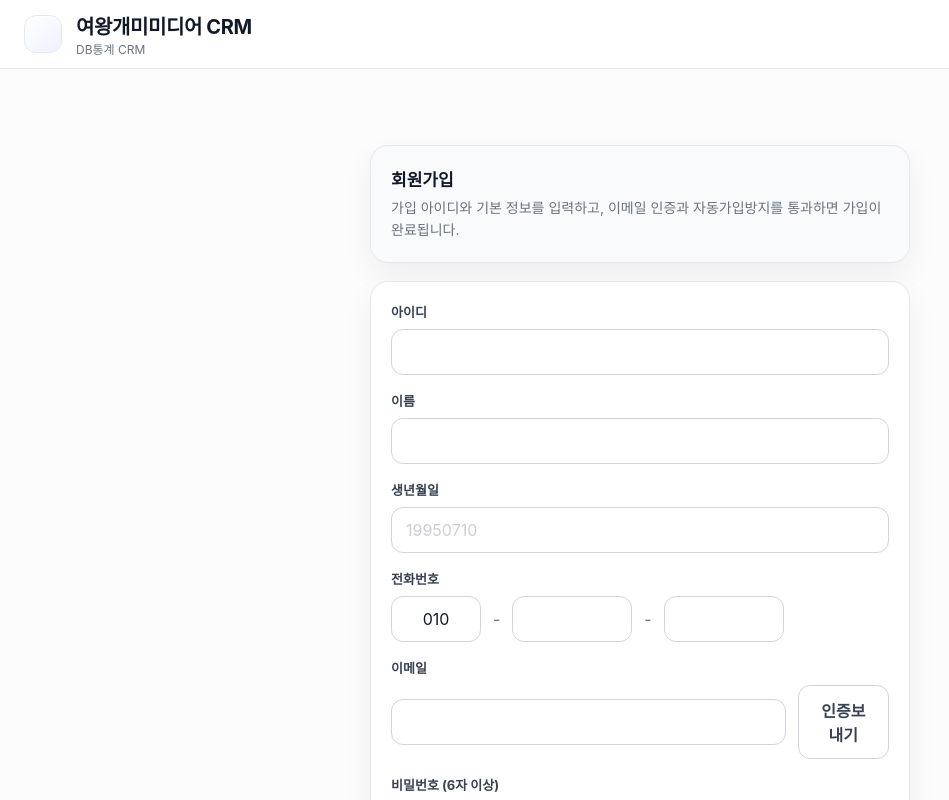
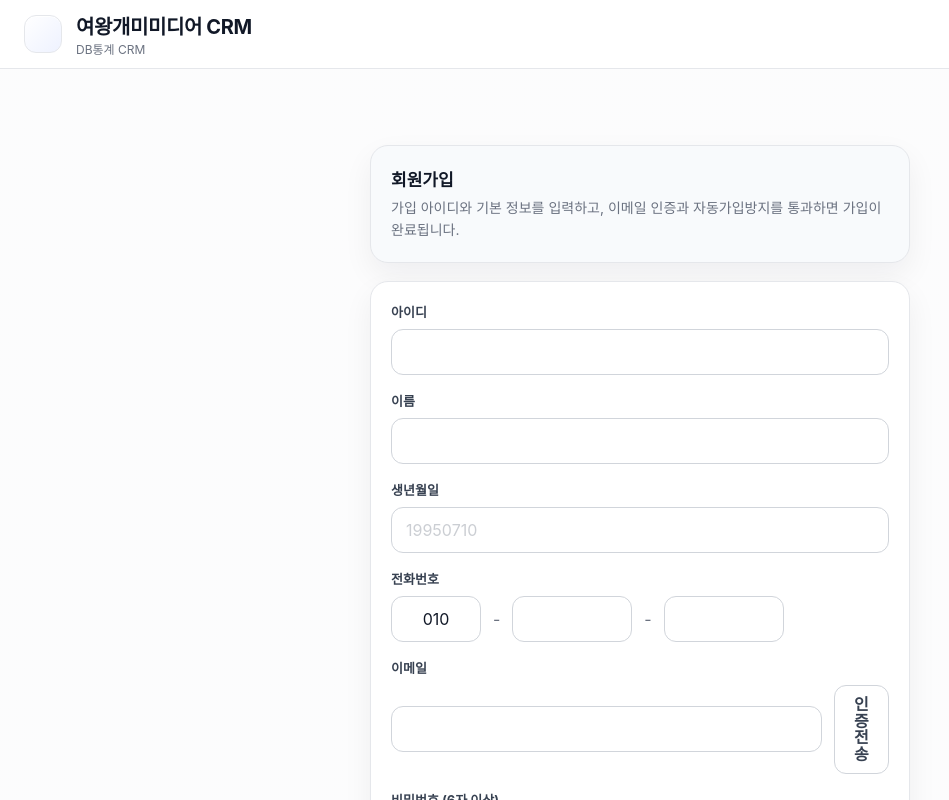
Before and after one commit to hanhwasung32421-source/youcencrm, a Next.js app: page /signup in a window 1280 px wide. Shown: the top 800 px of the page, without its empty margins (0-949 px from the left). Built offline with nearby package versions, Linux system fonts and the light colour scheme; no server answers.

Commit message:
ui: change email send label and require confirm link

```diff
--- a/app/globals.css
+++ b/app/globals.css
@@ -406,6 +406,18 @@ textarea {
   transform: none;
 }
 
+.button.multiline {
+  white-space: normal;
+  padding: 10px 14px;
+}
+
+.button-multiline-label {
+  display: flex;
+  flex-direction: column;
+  line-height: 1.05;
+  font-weight: 800;
+}
+
 .muted {
   color: var(--muted);
 }
--- a/app/signup/page.tsx
+++ b/app/signup/page.tsx
@@ -16,7 +16,6 @@ export default function SignupPage() {
 
   const [email, setEmail] = useState('')
   const [emailOtpSent, setEmailOtpSent] = useState(false)
-  const [emailOtp, setEmailOtp] = useState('')
   const [emailVerified, setEmailVerified] = useState(false)
   const [emailAccessToken, setEmailAccessToken] = useState('')
 
@@ -90,31 +89,6 @@ export default function SignupPage() {
       setEmailOtpSent(true)
       setEmailVerified(false)
       setMessage('이메일로 인증 메일을 보냈습니다. 메일의 확인(Confirm) 링크를 누르면 이 페이지로 돌아오며 자동으로 인증됩니다.')
-    } finally {
-      setLoading(false)
-    }
-  }
-
-  const verifyEmailOtp = async () => {
-    setError('')
-    setMessage('')
-    setLoading(true)
-    try {
-      const supabase = createSupabaseBrowserClient()
-      const { data, error } = await supabase.auth.verifyOtp({
-        email: email.trim(),
-        token: emailOtp.trim(),
-        type: 'email'
-      })
-
-      if (error || !data.session?.access_token) {
-        setError(error?.message || '인증번호가 올바르지 않습니다.')
-        return
-      }
-
-      setEmailVerified(true)
-      setEmailAccessToken(data.session.access_token)
-      setMessage('이메일 인증이 완료되었습니다.')
     } finally {
       setLoading(false)
     }
@@ -238,8 +212,11 @@ export default function SignupPage() {
             <label className="label">이메일</label>
             <div className="row">
               <input ref={emailRef} className="input" value={email} onChange={(e) => setEmail(e.target.value)} />
-              <button className="button secondary" type="button" disabled={loading} onClick={sendEmailOtp}>
-                인증보내기
+              <button className="button secondary multiline" type="button" disabled={loading} onClick={sendEmailOtp}>
+                <span className="button-multiline-label">
+                  <span>인증</span>
+                  <span>전송</span>
+                </span>
               </button>
             </div>
           </div>
@@ -247,17 +224,11 @@ export default function SignupPage() {
           {emailOtpSent ? (
             <div className="panel soft">
               <div className="row-between">
-                <span className="label">이메일 인증번호 (6자리)</span>
+                <span className="label">이메일 인증</span>
                 {emailVerified ? <span className="small message-success">인증 완료</span> : null}
               </div>
               <div className="small muted" style={{ marginTop: 8, lineHeight: 1.6 }}>
-                인증번호가 안 오고 “Confirm email address” 링크만 오면: 메일의 확인 링크를 누른 뒤 다시 이 페이지로 돌아오면 자동으로 인증됩니다.
-              </div>
-              <div className="row" style={{ marginTop: 12 }}>
-                <input className="input" value={emailOtp} onChange={(e) => setEmailOtp(e.target.value)} placeholder="인증번호" />
-                <button className="button" type="button" disabled={loading} onClick={verifyEmailOtp}>
-                  확인
-                </button>
+                메일에서 <b>Confirm email address</b>를 클릭해 주세요. 클릭 후 이 페이지로 돌아오면 자동으로 인증됩니다.
               </div>
             </div>
           ) : null}
--- a/lib/generated-version.ts
+++ b/lib/generated-version.ts
@@ -1 +1 @@
-export const BUILD_VERSION = '20260713-160921'
+export const BUILD_VERSION = '20260713-161150'
```
